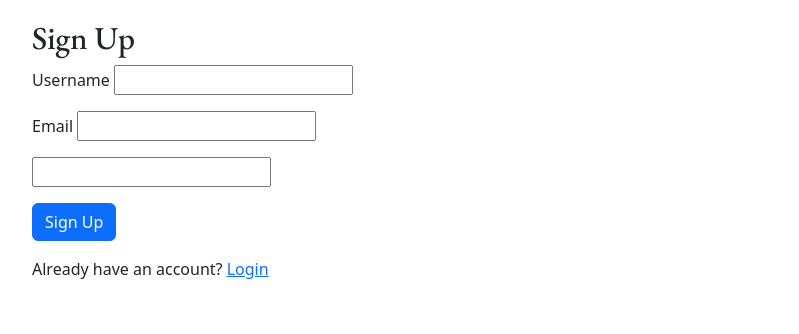
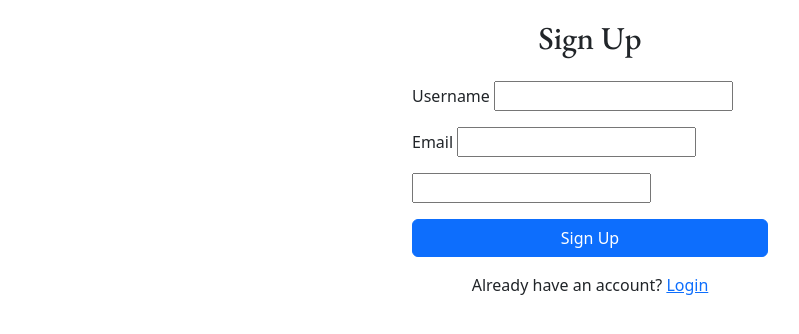
Before and after one commit to onurmatik/taletinker, a Django app: template taletinker/templates/registration/signup.html in a window 1280 px wide. Shown: the part 61-395 px from the top of the page, without its empty margins (50-849 px from the left). Run offline with Django 5.2, Linux system fonts and the light colour scheme; the template is opened without the code that fills it, so the values that code supplies are empty, except form fields; tables that the repository leaves empty hold one stand-in row (values such as "Sample post"); form fields are guessed from the names that the template uses; some libraries are stand-ins or nearby versions.

Commit message:
Improve login and signup form layout

```diff
--- a/taletinker/templates/registration/signup.html
+++ b/taletinker/templates/registration/signup.html
@@ -1,17 +1,20 @@
 {% extends "base.html" %}
+{% load widget_tweaks %}
 {% block title %}Sign Up{% endblock %}
 {% block content %}
-<h2>Sign Up</h2>
+<h2 class="text-center mb-4">Sign Up</h2>
+<div class="row justify-content-center">
+  <div class="col-md-6 col-lg-4">
     <form method="post" class="mb-3">
       {% csrf_token %}
       {{ form.non_field_errors }}
       <div class="mb-3">
         {{ form.username.label_tag }}
-    {{ form.username }}
+        {{ form.username|add_class:"form-control" }}
       </div>
       <div class="mb-3">
         {{ form.email.label_tag }}
-    {{ form.email }}
+        {{ form.email|add_class:"form-control" }}
       </div>
       <div class="mb-3">
         {{ form.captcha }}
@@ -19,7 +22,9 @@
       {% if next %}
         <input type="hidden" name="next" value="{{ next }}" />
       {% endif %}
-  <button type="submit" class="btn btn-primary">Sign Up</button>
+      <button type="submit" class="btn btn-primary w-100">Sign Up</button>
     </form>
-<p class="mt-3">Already have an account? <a href="{% url 'login' %}">Login</a></p>
+    <p class="mt-3 text-center">Already have an account? <a href="{% url 'login' %}">Login</a></p>
+  </div>
+</div>
 {% endblock %}
```
Also changed, not shown: taletinker/templates/registration/login_email.html (+9 -4 lines). Lines whose indentation alone changed are shown as unchanged.
